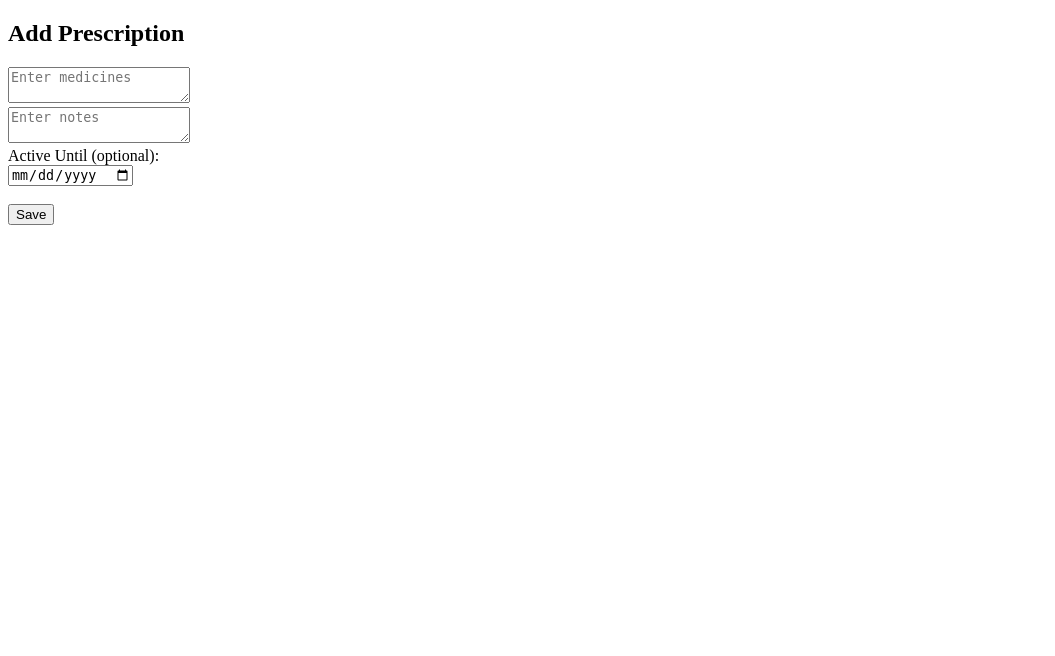
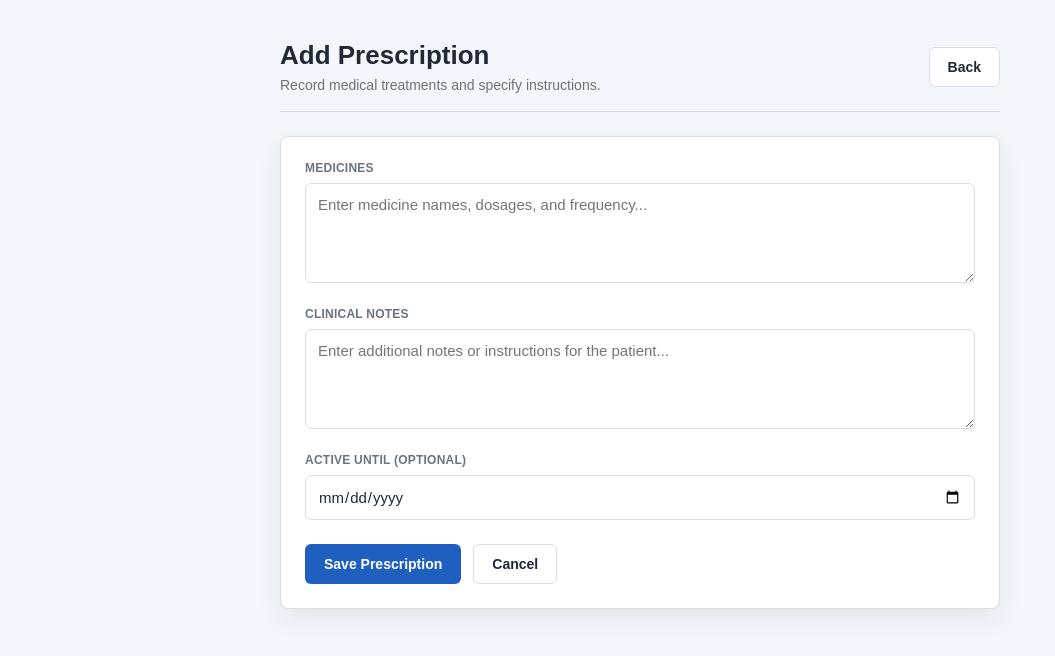
Before and after one commit to dishasuvarna/django-myproject, a Django app: template templates/add_prescription.html in a window 1280 px wide. Shown: the top 656 px of the page, without its empty margins (0-1055 px from the left). Run offline with Django 5.2, Linux system fonts and the light colour scheme; the template is opened without the code that fills it, so the values that code supplies are empty.

Commit message:
style: update add prescription template to match dashboard UI/UX.

```diff
--- a/templates/add_prescription.html
+++ b/templates/add_prescription.html
@@ -1,32 +1,219 @@
 <!DOCTYPE html>
-<html>
+<html lang="en">
 <head>
-    <title>{% if prescription %}Edit{% else %}Add{% endif %} Prescription</title>
+    <meta charset="UTF-8">
+    <meta name="viewport" content="width=device-width, initial-scale=1.0">
+    <title>{% if prescription %}Edit{% else %}Add{% endif %} Prescription - Doctor Dashboard</title>
+    <style>
+        :root {
+            --bg: #f3f6fa;
+            --card: #ffffff;
+            --text: #1f2937;
+            --muted: #6b7280;
+            --border: #d6dee9;
+            --soft-border: #edf1f6;
+            --primary: #1f5fbf;
+            --primary-dark: #174a95;
+            --success: #0f766e;
+            --warning-bg: #fff7ed;
+            --warning: #9a3412;
+            --surface: #f8fafc;
+            --shadow: 0 10px 26px rgba(15, 23, 42, 0.07);
+        }
+
+        * {
+            box-sizing: border-box;
+        }
+
+        body {
+            margin: 0;
+            font-family: Arial, Helvetica, sans-serif;
+            background: var(--bg);
+            color: var(--text);
+        }
+
+        .page {
+            width: min(720px, calc(100% - 32px));
+            margin: 0 auto;
+            padding: 40px 0 48px;
+        }
+
+        .topbar {
+            display: flex;
+            justify-content: space-between;
+            align-items: center;
+            gap: 16px;
+            margin-bottom: 24px;
+            border-bottom: 1px solid var(--border);
+            padding-bottom: 18px;
+        }
+
+        .title-group h1 {
+            margin: 0;
+            font-size: 26px;
+            line-height: 1.2;
+        }
+
+        .title-group p {
+            margin: 6px 0 0;
+            color: var(--muted);
+            font-size: 14px;
+        }
+
+        .card {
+            background: var(--card);
+            border: 1px solid var(--border);
+            border-radius: 8px;
+            box-shadow: var(--shadow);
+            padding: 24px;
+        }
+
+        .form-group {
+            margin-bottom: 20px;
+        }
+
+        .form-label {
+            display: block;
+            color: var(--muted);
+            font-size: 12px;
+            font-weight: 700;
+            letter-spacing: 0.02em;
+            text-transform: uppercase;
+            margin-bottom: 8px;
+        }
+
+        .form-control {
+            width: 100%;
+            border: 1px solid var(--border);
+            border-radius: 6px;
+            padding: 12px;
+            font-size: 15px;
+            background: #fff;
+            color: var(--text);
+            font-family: Arial, Helvetica, sans-serif;
+            resize: vertical;
+            min-height: 100px;
+        }
+
+        .form-control:focus {
+            border-color: var(--primary);
+            box-shadow: 0 0 0 3px rgba(31, 95, 191, 0.12);
+            outline: none;
+        }
+
+        input[type="date"].form-control {
+            min-height: 44px;
+        }
+
+        .actions-row {
+            display: flex;
+            gap: 12px;
+            margin-top: 24px;
+            align-items: center;
+        }
+
+        .button,
+        button.button {
+            display: inline-flex;
+            align-items: center;
+            justify-content: center;
+            min-height: 40px;
+            padding: 10px 18px;
+            border: 1px solid transparent;
+            border-radius: 6px;
+            background: var(--primary);
+            color: #fff;
+            font-size: 14px;
+            font-weight: 600;
+            line-height: 1;
+            text-decoration: none;
+            cursor: pointer;
+            white-space: nowrap;
+        }
+
+        .button:hover,
+        button.button:hover {
+            background: var(--primary-dark);
+        }
+
+        .button.secondary {
+            background: #fff;
+            color: var(--text);
+            border-color: var(--border);
+        }
+
+        .button.secondary:hover {
+            background: #f9fafb;
+        }
+
+        .error-state {
+            margin-bottom: 20px;
+            border: 1px solid #fed7aa;
+            background: var(--warning-bg);
+            color: var(--warning);
+            border-radius: 8px;
+            padding: 14px 16px;
+            font-size: 14px;
+        }
+
+        @media (max-width: 600px) {
+            .page {
+                width: min(100% - 24px, 720px);
+                padding: 20px 0;
+            }
+            .actions-row {
+                flex-direction: column-reverse;
+                width: 100%;
+            }
+            .button, button.button {
+                width: 100%;
+            }
+        }
+    </style>
 </head>
-
 <body>
 
-<h2>{% if prescription %}Edit{% else %}Add{% endif %} Prescription</h2>
+<main class="page">
+    <header class="topbar">
+        <div class="title-group">
+            <h1>{% if prescription %}Edit{% else %}Add{% endif %} Prescription</h1>
+            <p>Record medical treatments and specify instructions.</p>
+        </div>
+        <a class="button secondary" href="javascript:history.back()">Back</a>
+    </header>
 
-{% if error %}
-    <p style="color:red;">{{ error }}</p>
-{% endif %}
+    {% if error %}
+        <div class="error-state">
+            {{ error }}
+        </div>
+    {% endif %}
 
-<form method="POST">
-{% csrf_token %}
-<textarea name="medicines" placeholder="Enter medicines" required>{% if prescription %}{{ prescription.medicines }}{% endif %}</textarea><br>
-<textarea name="notes" placeholder="Enter notes" required>{% if prescription %}{{ prescription.notes }}{% endif %}</textarea><br>
+    <div class="card">
+        <form method="POST">
+            {% csrf_token %}
 
-<label for="active_until">Active Until (optional):</label><br>
-<input
-    type="date"
-    id="active_until"
-    name="active_until"
-    value="{% if prescription %}{{ prescription.active_until|date:'Y-m-d' }}{% endif %}"
-><br><br>
+            <div class="form-group">
+                <label class="form-label" for="medicines">Medicines</label>
+                <textarea class="form-control" id="medicines" name="medicines" placeholder="Enter medicine names, dosages, and frequency..." required>{% if prescription %}{{ prescription.medicines }}{% endif %}</textarea>
+            </div>
 
-<button type="submit">Save</button>
-</form>
+            <div class="form-group">
+                <label class="form-label" for="notes">Clinical Notes</label>
+                <textarea class="form-control" id="notes" name="notes" placeholder="Enter additional notes or instructions for the patient..." required>{% if prescription %}{{ prescription.notes }}{% endif %}</textarea>
+            </div>
+
+            <div class="form-group">
+                <label class="form-label" for="active_until">Active Until (Optional)</label>
+                <input class="form-control" type="date" id="active_until" name="active_until" value="{% if prescription %}{{ prescription.active_until|date:'Y-m-d' }}{% endif %}">
+            </div>
+
+            <div class="actions-row">
+                <button class="button" type="submit">Save Prescription</button>
+                <a class="button secondary" href="javascript:history.back()">Cancel</a>
+            </div>
+        </form>
+    </div>
+</main>
 
 </body>
 </html>
```
